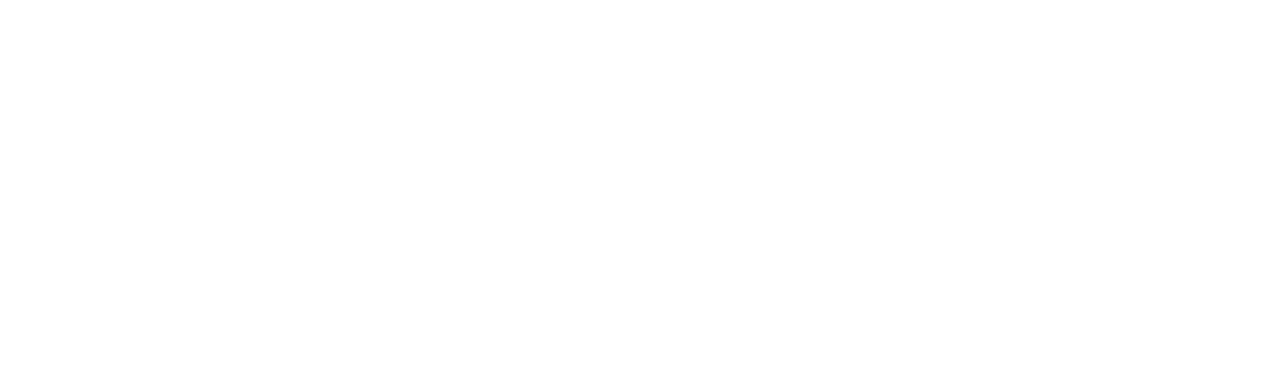
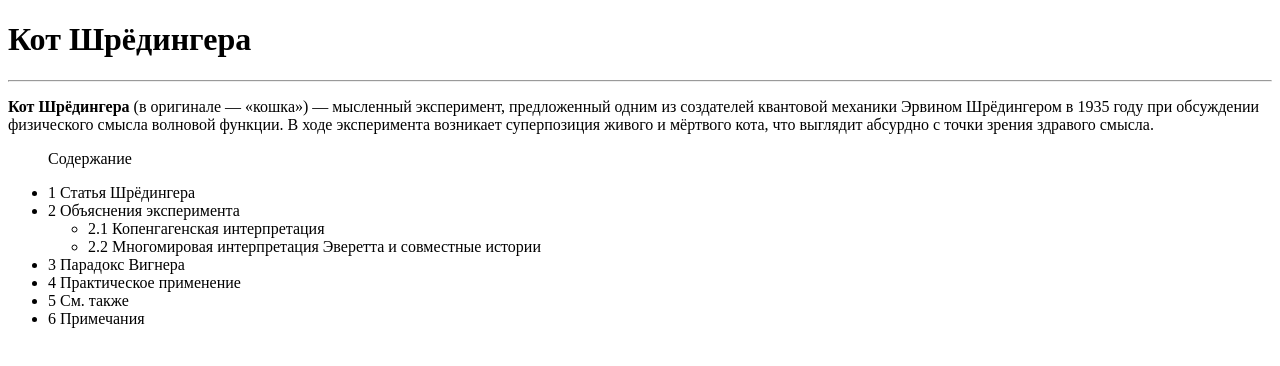
Before and after one commit to MariaKrasnaya/myproject777, a plain HTML site: page index.html in a window 1280 px wide. Drawn offline with Linux system fonts and the light colour scheme.

Commit message:
Update index.html
my commit

```diff
--- a/index.html
+++ b/index.html
@@ -6,6 +6,24 @@
     <title>Document</title>
 </head>
 <body>
+    <h1>Кот Шрёдингера</h1>
+    <hr>
+    <p><b>Кот Шрёдингера </b>(в оригинале — «кошка») — мысленный эксперимент, предложенный одним из создателей квантовой механики Эрвином Шрёдингером в 1935 году при обсуждении физического смысла волновой функции. В ходе эксперимента возникает суперпозиция живого и мёртвого кота, что выглядит абсурдно с точки зрения здравого смысла.</p>
+    <nav>
+        <ul>
+            <p>Содержание</p>
+            <li>1	Статья Шрёдингера</li>
+            <li>2	Объяснения эксперимента</li>
+            <ul>
+                <li>2.1	Копенгагенская интерпретация</li>
+                <li>2.2	Многомировая интерпретация Эверетта и совместные истории</li>
+            </ul>
+            <li>3	Парадокс Вигнера</li>
+            <li>4	Практическое применение</li>
+            <li>5	См. также</li>
+            <li>6	Примечания</li>
+        </ul>
+    </nav>
 
 </body>
 </html>
```
